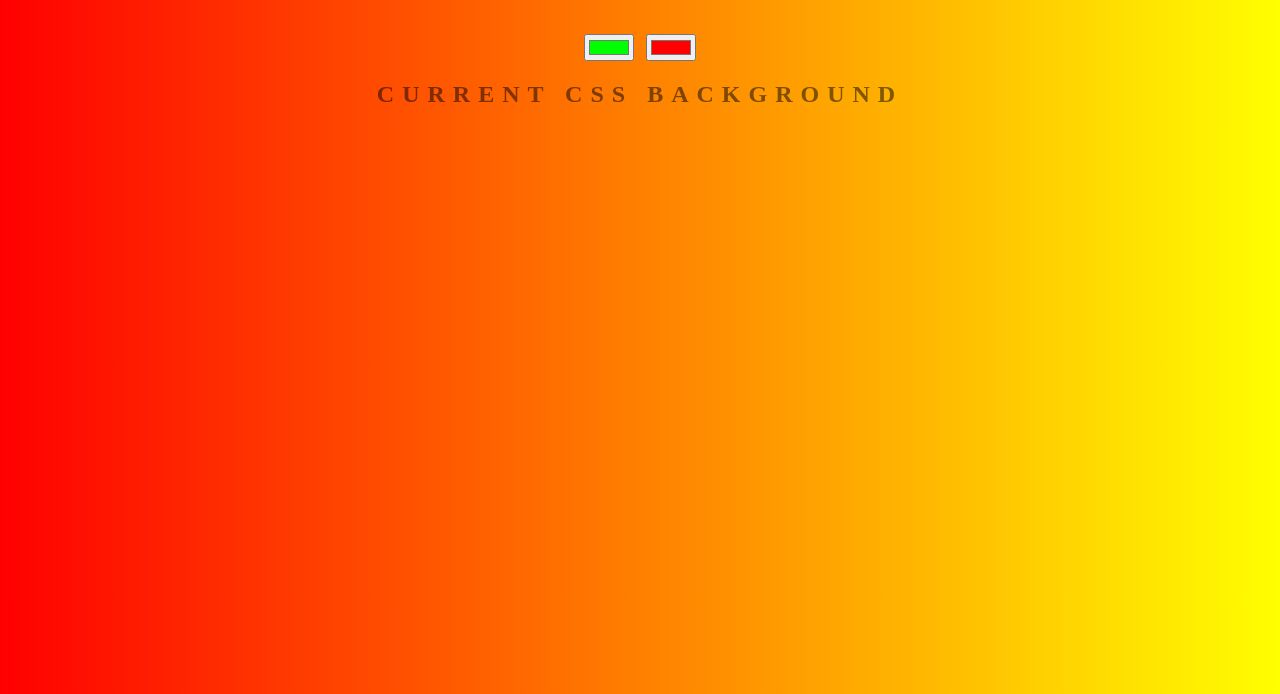
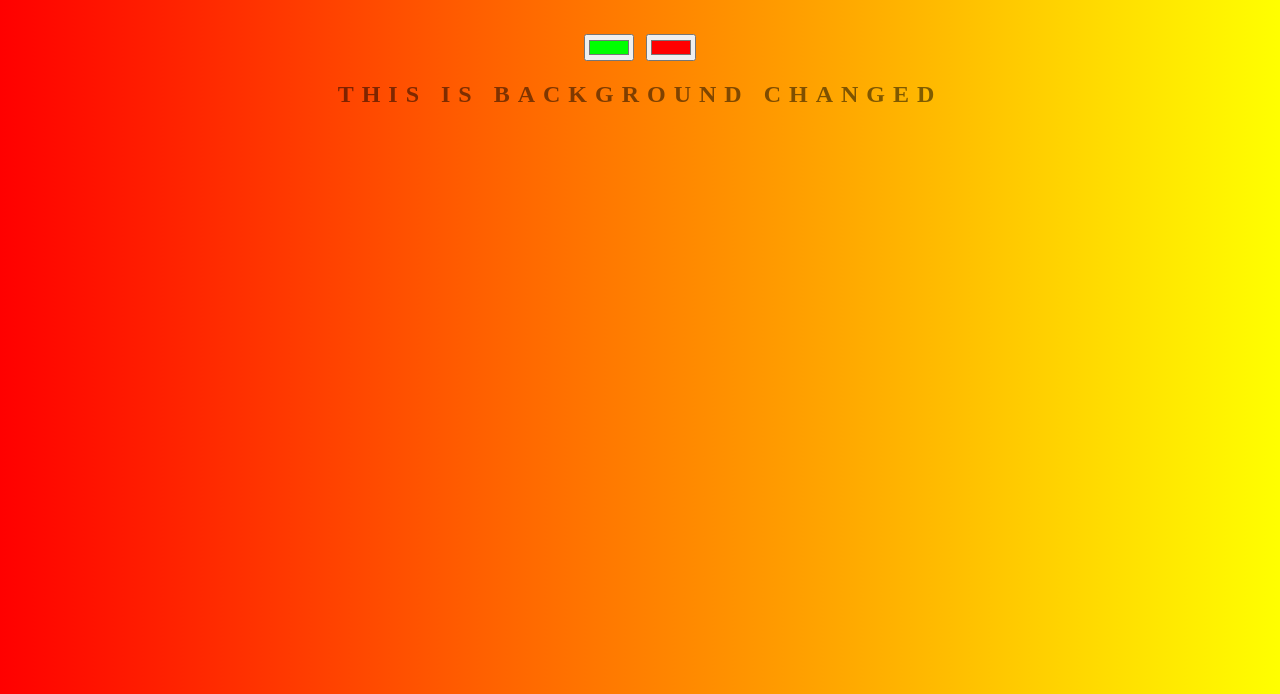
Before and after one commit to AjinkyaBhagat/background, a plain HTML site: page index.html in a window 1280 px wide. Shown: the part 106-800 px from the top of the page. Drawn offline with Linux system fonts and the light colour scheme.

Commit message:
Changing text

```diff
--- a/index.html
+++ b/index.html
@@ -9,7 +9,7 @@
 	<h1>Backgroun changed </h1>
 	<input class="color1" type="color" name="color1" value="#00ff00">
 	<input class="color2" type="color" name="color2" value="#ff0000">
-	<h2>Current Css Background</h2>
+	<h2>This is background changed</h2>
 	<h3></h3>
 	<script type="text/javascript" src="script.js"></script>
 </body>
```
